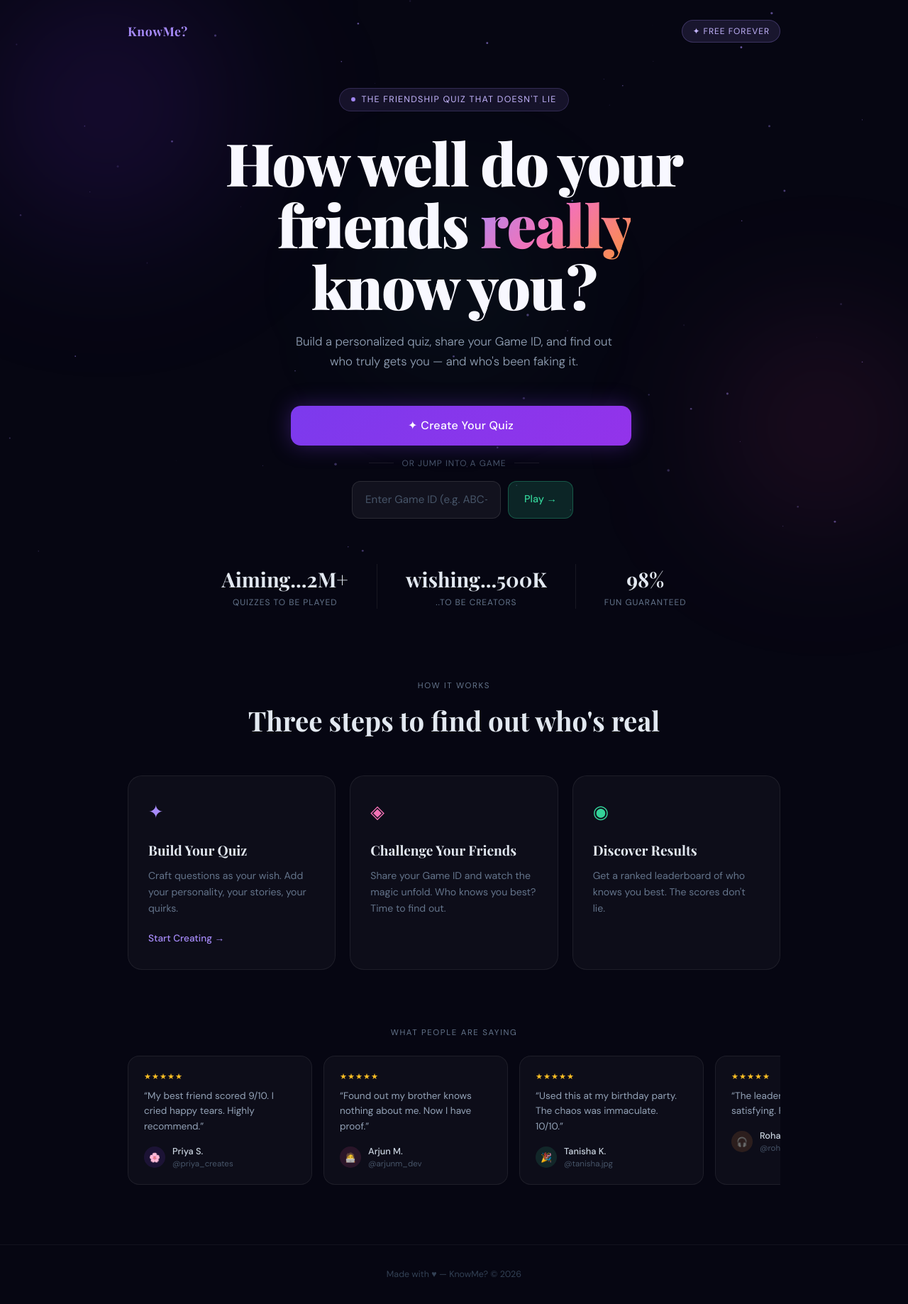
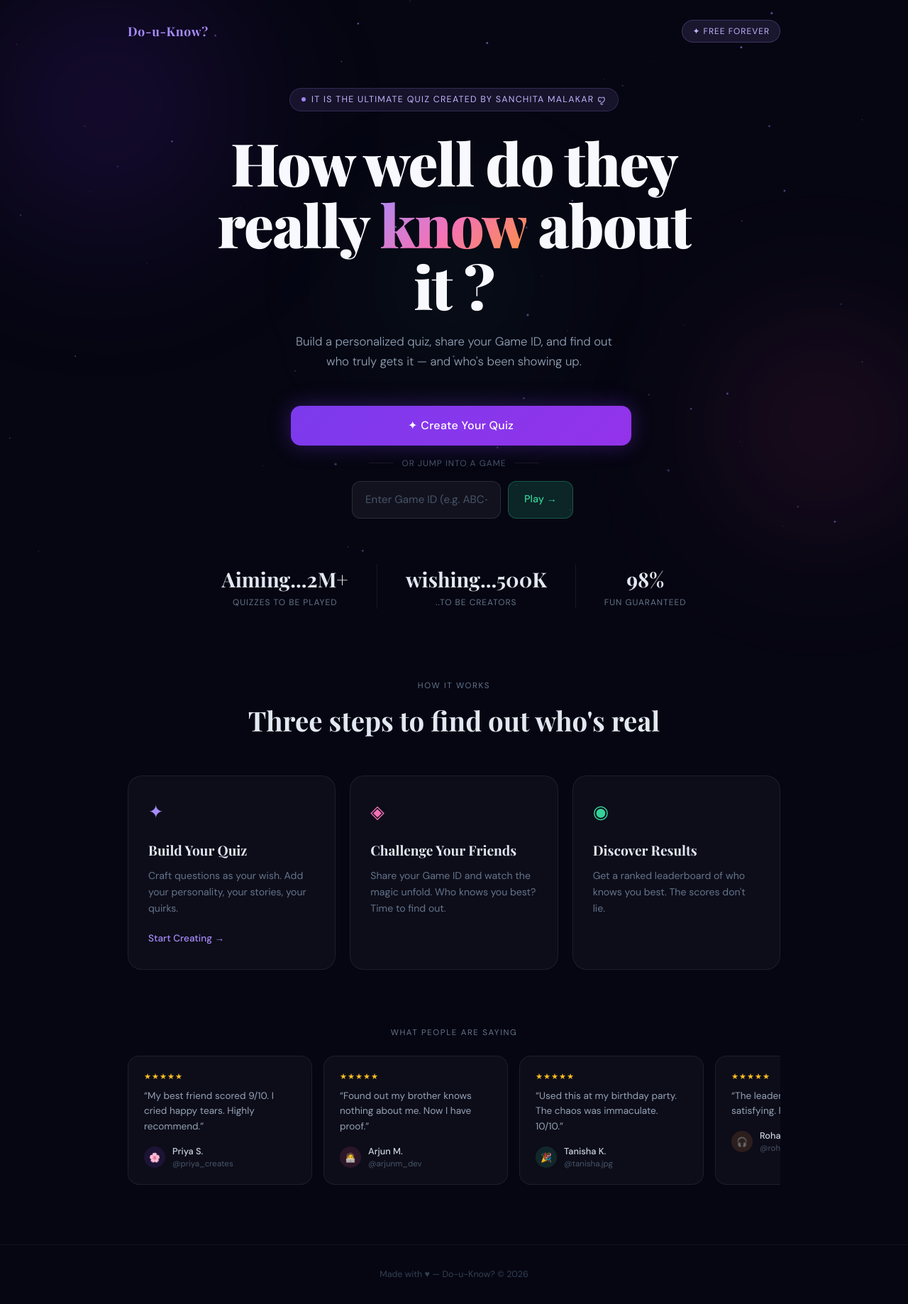
Before and after one commit to Sanchita-Malakar/quiz_game, a Next.js app: page / in a window 1280 px wide. Shown: the whole page at 71% size. Built offline with nearby package versions, Linux system fonts and the light colour scheme.

Commit message:
some text changed

```diff
--- a/app/page.tsx
+++ b/app/page.tsx
@@ -744,7 +744,7 @@ function HomeContent() {
         <div className="content">
           {/* NAV */}
           <nav className="nav">
-            <span className="nav-logo">KnowMe?</span>
+            <span className="nav-logo">Do-u-Know?</span>
             <span className="nav-badge">✦ Free Forever</span>
           </nav>
 
@@ -752,17 +752,17 @@ function HomeContent() {
           <section className="hero">
             <div className="hero-eyebrow">
                             <span className="dot" />
-              The friendship quiz that doesn&apos;t lie
+              It is the ultimate quiz created by SANCHITA MALAKAR ꨄ
             </div>
 
             <h1 className="hero-title">
-              How well do your
+              How well do they
               <br />
-              friends <span className="gradient-text">really</span> know you?
+              really <span className="gradient-text">know</span> about it ?
             </h1>
 
             <p className="hero-sub">
-              Build a personalized quiz, share your Game ID, and find out who truly gets you — and who&apos;s been faking it.
+              Build a personalized quiz, share your Game ID, and find out who truly gets it — and who&apos;s been showing up.
             </p>
 
             {/* CTA */}
@@ -908,7 +908,7 @@ function HomeContent() {
 
         {/* FOOTER */}
         <footer className="footer" style={{ position: "relative", zIndex: 1, width: "100%" }}>
-          Made with ♥ — KnowMe? © {new Date().getFullYear()}
+          Made with ♥ — Do-u-Know? © {new Date().getFullYear()}
         </footer>
       </div>
     </>
```
